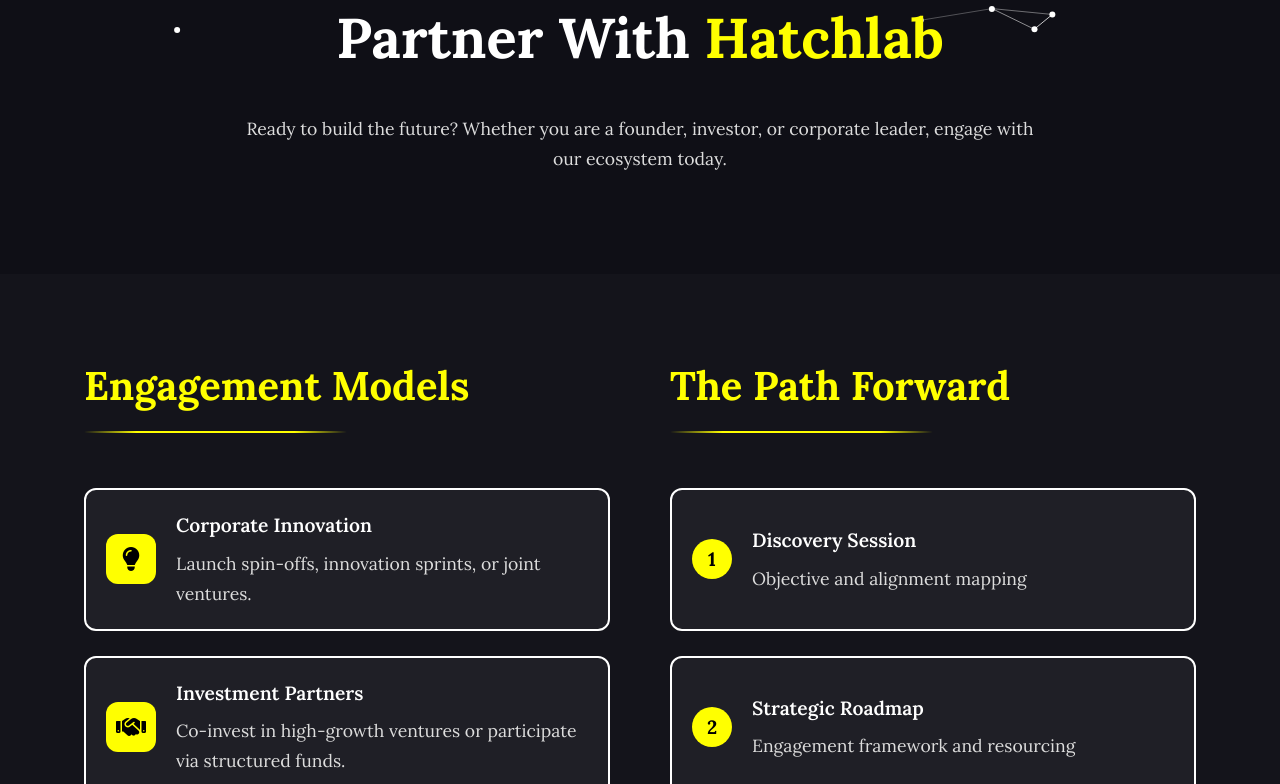
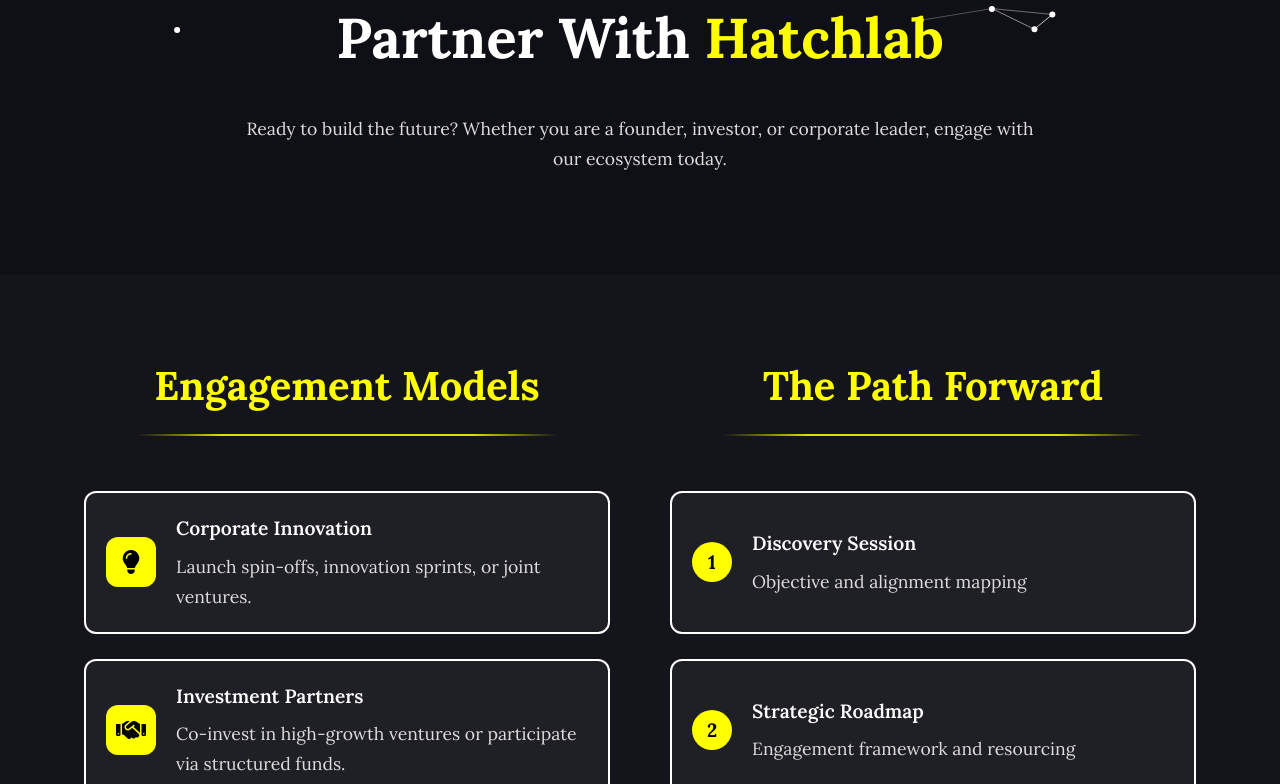
Before and after one commit to Sudharmabg/hatchlab-react, a React (Create React App) app: page /contact in a window 1280 px wide. Shown: the part 300-1084 px from the top of the page. Built offline with nearby package versions, Linux system fonts and the light colour scheme.

Commit message:
Contact us page title underline fixed

```diff
--- a/src/pages/Contact/Contact.css
+++ b/src/pages/Contact/Contact.css
@@ -91,23 +91,21 @@
   font-weight: 700;
   position: relative;
   display: inline-block;
-  padding-bottom: 15px;
+  padding-bottom: 18px;
+  text-align: center;
+  width: 100%;
 }
 
 .section-heading::after {
-  content: "";
+  content: '';
   position: absolute;
-  left: 0;
+  left: 50%;
   bottom: 0;
-  width: 50%;
+  width: 80%;
   height: 2px;
-  background: linear-gradient(
-    90deg,
-    transparent 0%,
-    var(--primary-yellow) 20%,
-    var(--primary-yellow) 80%,
-    transparent 100%
-  );
+  background: linear-gradient(90deg, transparent 0%, var(--primary-yellow) 20%, var(--primary-yellow) 80%, transparent 100%);
+  transform: translateX(-50%);
+  opacity: 0.85;
 }
 
 /* Column containers */
```
